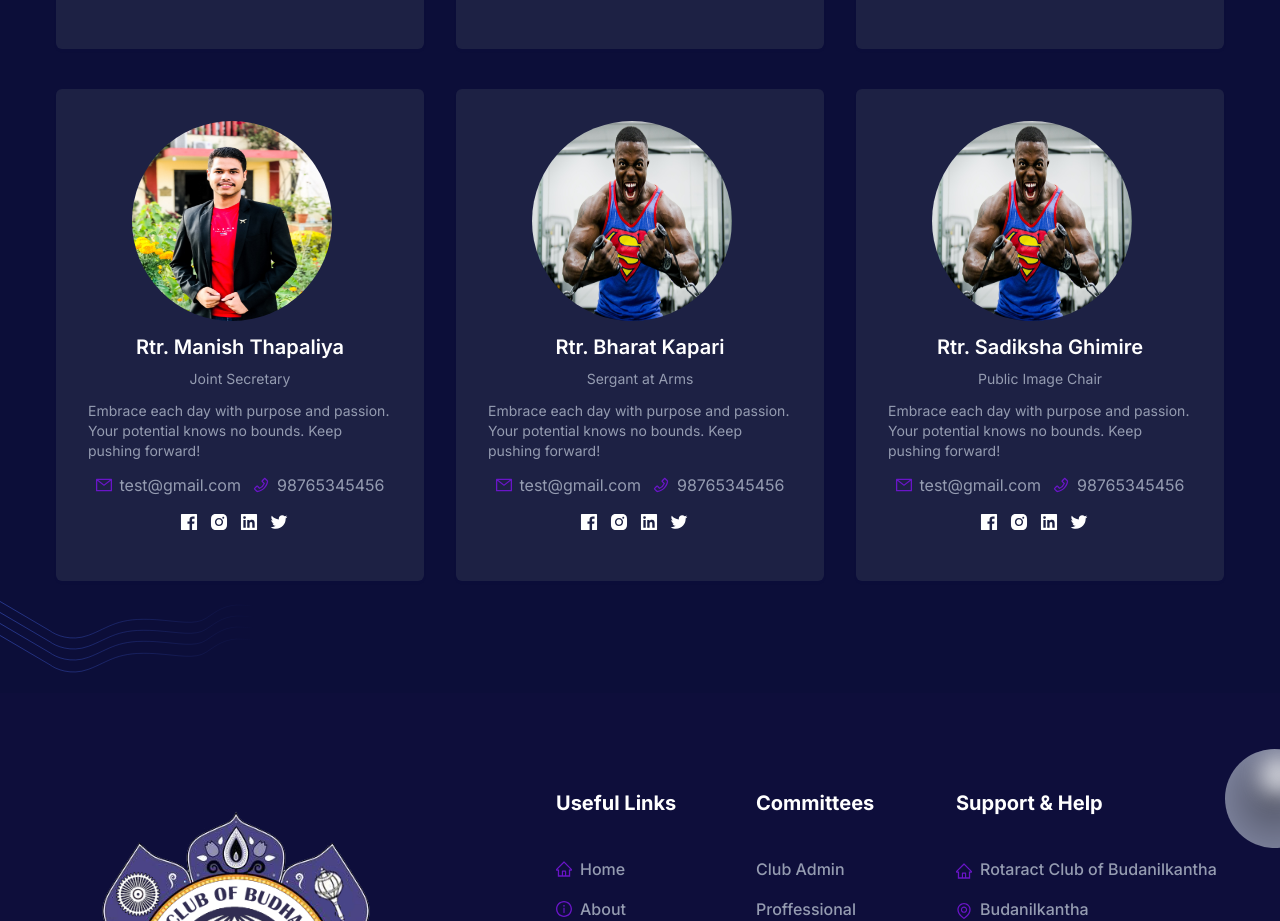
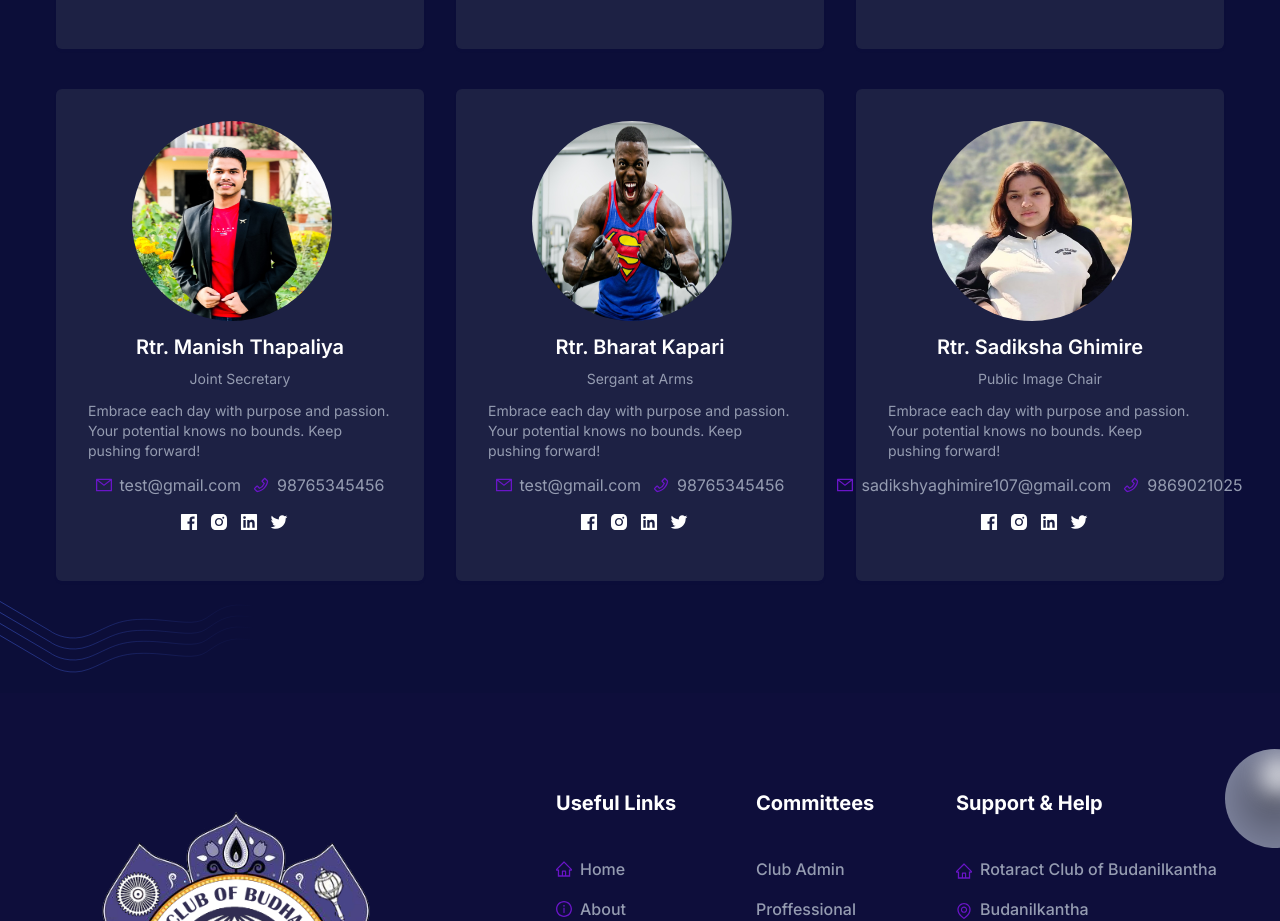
Before and after one commit to subin989/rtr-site, a Next.js app: page /all-members in a window 1280 px wide. Shown: the part 2127-3048 px from the top of the page. Built offline with nearby package versions, Linux system fonts and the light colour scheme.

Commit message:
Adding new member details

```diff
--- a/components/AllMembers/index.tsx
+++ b/components/AllMembers/index.tsx
@@ -139,11 +139,11 @@ const testimonialData: MemberDetails[] = [
     id: 3,
     name: "Rtr. Sadiksha Ghimire",
     designation: "Public Image Chair",
-    email: "test@gmail.com",
-    phone: "98765345456",
+    email: "sadikshyaghimire107@gmail.com",
+    phone: "9869021025",
     fb_link: "www.fb.com",
     insta_link: "www.insta.com",
-    image: "/images/testimonials/id12.jpg",
+    image: "/images/testimonials/sadikshya.jpg",
     content:
       "Embrace each day with purpose and passion. Your potential knows no bounds. Keep pushing forward!",
   },
```
Also changed, not shown: public/images/testimonials/sadikshya.jpg (added).
